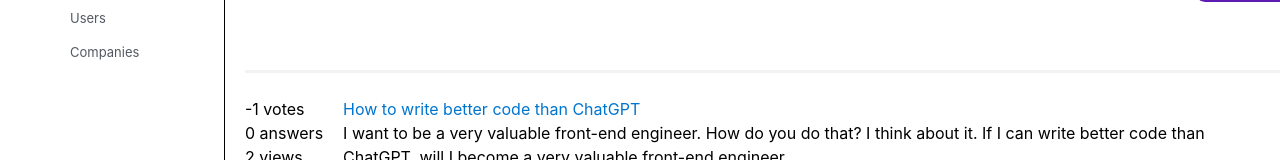
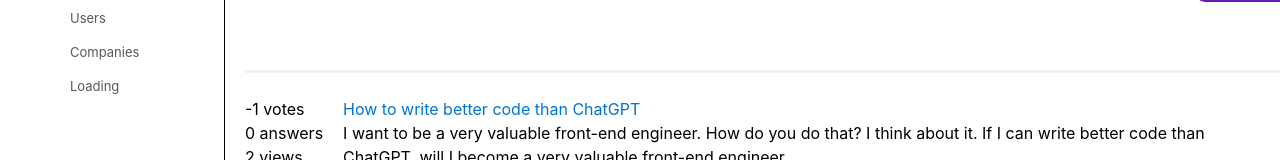
Before and after one commit to codestates-seb/seb42_pre_034, a React (Create React App) app in the folder client/: page / in a window 1280 px wide. Shown: the part 156-316 px from the top of the page. Built offline with nearby package versions, Linux system fonts and the light colour scheme.

Commit message:
feat: Add <Loading> menu for preview

```diff
--- a/client/src/Pages/Home.js
+++ b/client/src/Pages/Home.js
@@ -4,6 +4,7 @@
 import Tags from './Tags';
 import Users from './Users';
 import Companies from './Companies';
+import Loading from "../components/Loading";
 
 function Home() {
   return (
@@ -14,6 +15,7 @@
         <Route path="/tags" element={<Tags />} />
         <Route path="/users" element={<Users />} />
         <Route path="/companies" element={<Companies />} />
+        <Route path="/loading" element={<Loading />} />
       </Routes>
     </div>
   );
--- a/client/src/components/Menu.js
+++ b/client/src/components/Menu.js
@@ -80,6 +80,11 @@
           selectMenu={selectMenu}
           isSelected={isSelected}
         />
+        <MenuItem
+          label="Loading"
+          selectMenu={selectMenu}
+          isSelected={isSelected}
+        />
       </ul>
     </>
   );
```
